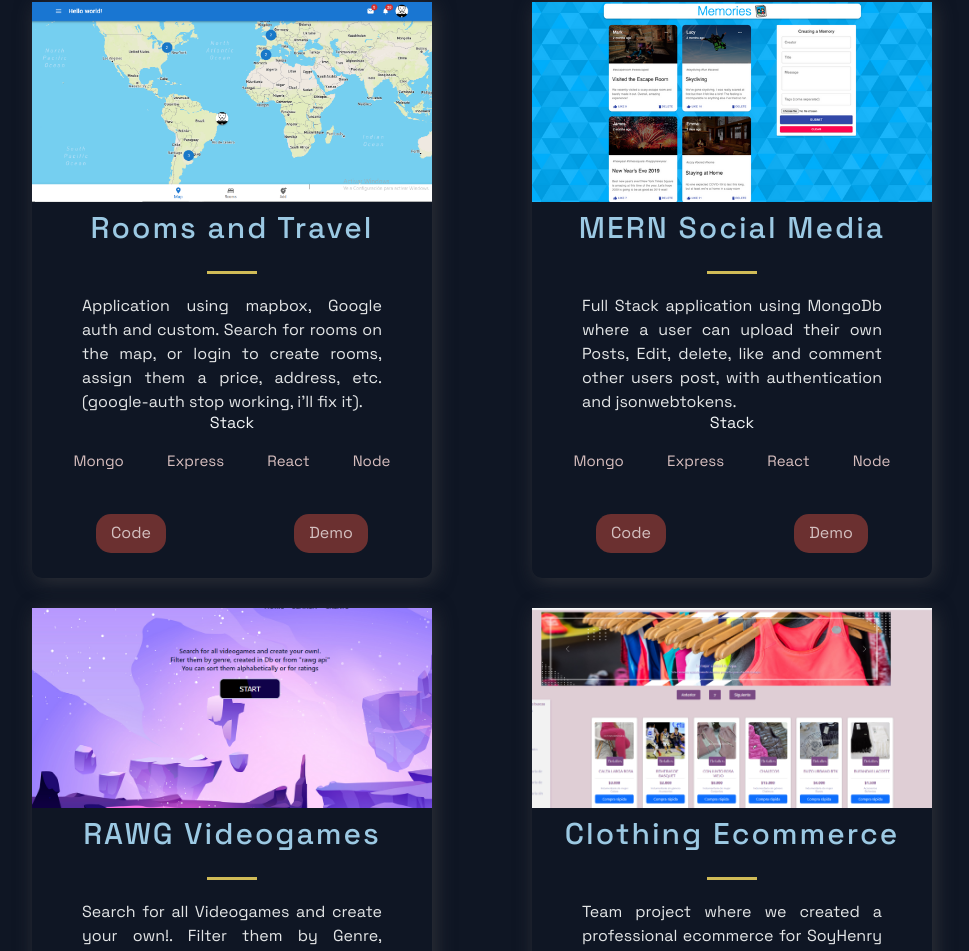
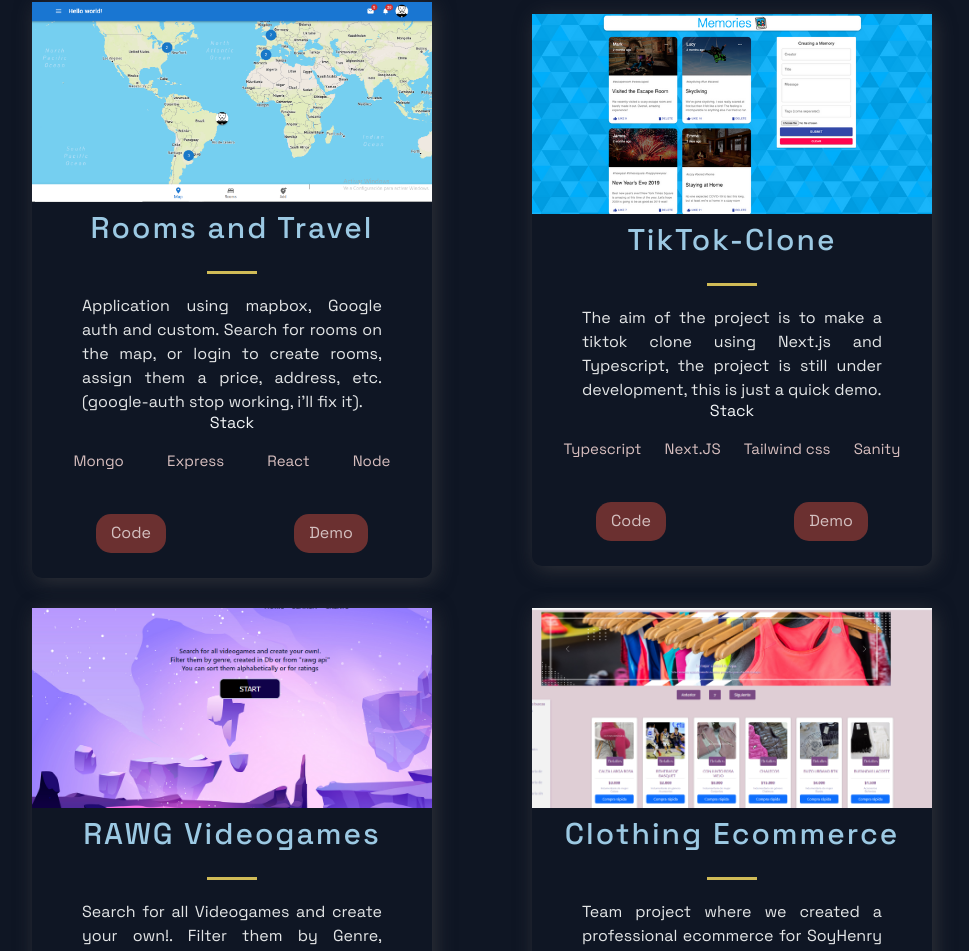
Before and after one commit to Uli-mgh/new-portfolio, a Next.js app: page / in a window 1280 px wide. Shown: the part 833-1784 px from the top of the page, without its empty margins (158-1127 px from the left). Built offline with nearby package versions, Linux system fonts and the light colour scheme.

Commit message:
tiktok clone project added

```diff
--- a/src/constants/constants.js
+++ b/src/constants/constants.js
@@ -10,12 +10,12 @@
     id: 0,
   },
   {
-    title: "MERN Social Media",
+    title: "TikTok-Clone",
     description:
-      "Full Stack application using MongoDb where a user can upload their own Posts, Edit, delete, like and comment other users post, with authentication and jsonwebtokens.",
+      "The aim of the project is to make a tiktok clone using Next.js and Typescript, the project is still under development, this is just a quick demo. ",
     image: "/images/1.png",
-    tags: ["Mongo", "Express", "React", "Node"],
-    source: "https://github.com/Uli-mgh/Social-media-app",
+    tags: ["Typescript", "Next.JS", "Tailwind css", "Sanity"],
+    source: "https://tiktok-clone-uli-mgh.vercel.app",
     visit: "https://github.com/Uli-mgh/Social-media-app",
     id: 1,
   },
```
